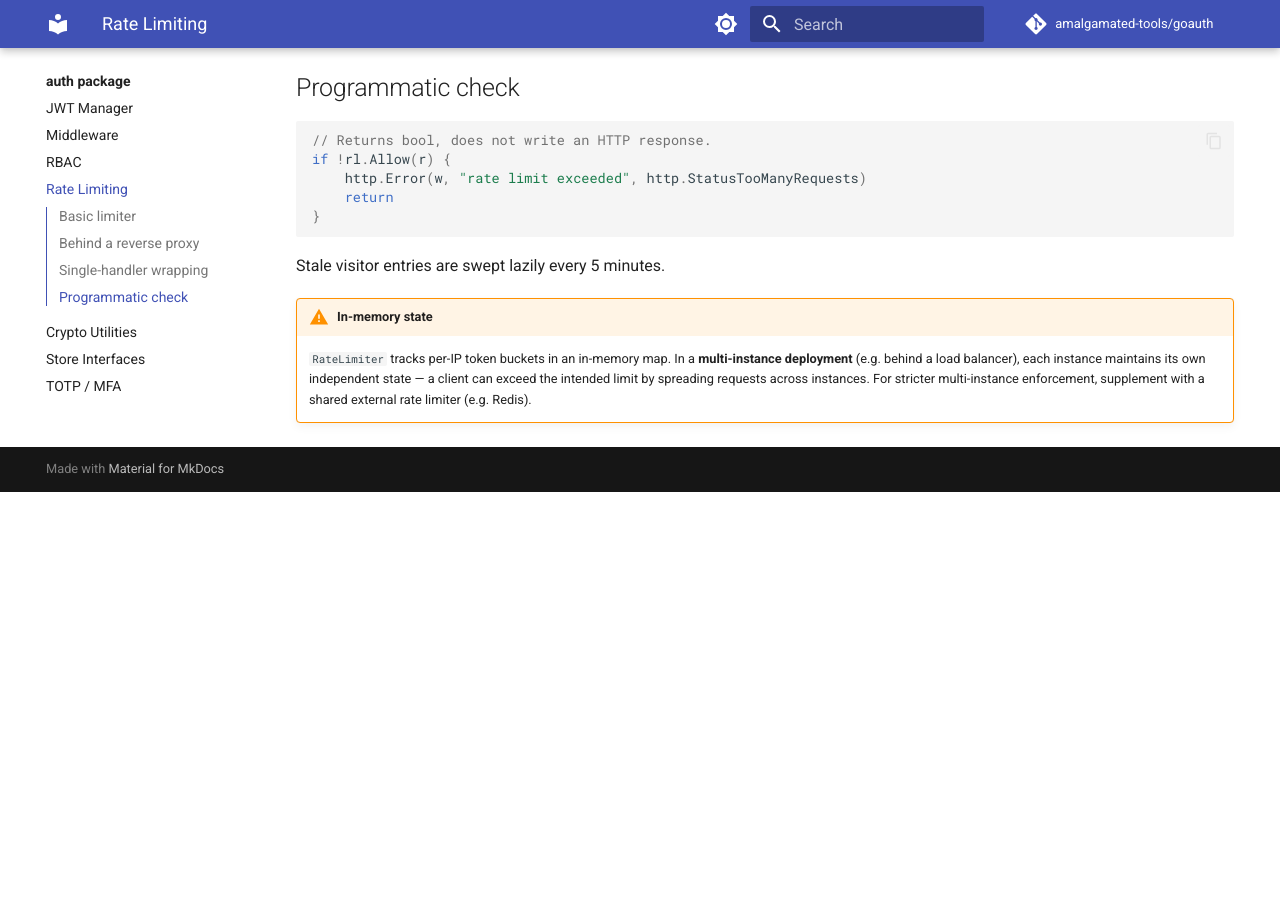
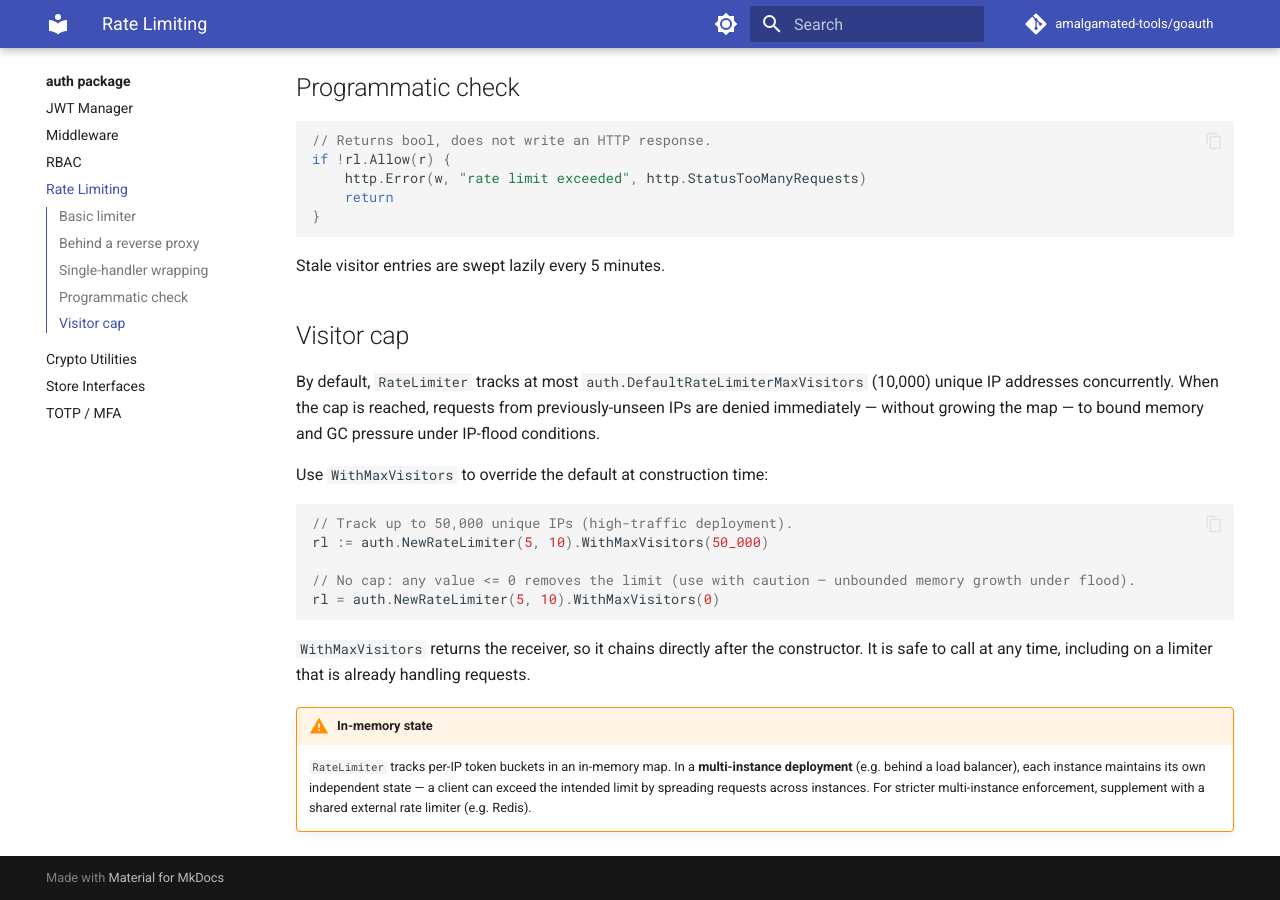
Before and after one commit to amalgamated-tools/goauth, an MkDocs documentation site: the page built from docs/auth/rate-limiting.md, in a window 1280 px wide and 900 px high, scrolled down 855 px. Built offline with MkDocs 1.6.1 and Material for MkDocs 9.7.7, drawn with Linux system fonts in a browser that asks for light colours; comment, search, counter and statistics services are not loaded; before the commit the page ends 1347 px from its top, so only the background shows below that.

Commit message:
docs(auth): document WithMaxVisitors and DefaultRateLimiterMaxVisitors (#216)
* docs(auth): document WithMaxVisitors and DefaultRateLimiterMaxVisitors

Add a new 'Visitor cap' section to rate-limiting.md covering:
- DefaultRateLimiterMaxVisitors (10,000) and its flood-protection semantics
- WithMaxVisitors() for overriding the cap with chaining example
- Clarification of the cap-exceeded behaviour (deny without map growth)

Co-authored-by: Copilot <223556219+Copilot@users.noreply.github.com>

* docs(auth): clarify WithMaxVisitors <= 0 semantics and concurrency safety

Any value <= 0 disables the cap (not only 0), and WithMaxVisitors is
mutex-protected so it is safe to call on a live limiter.

---------

Co-authored-by: github-actions[bot] <41898282+github-actions[bot]@users.noreply.github.com>
Co-authored-by: Copilot <223556219+Copilot@users.noreply.github.com>
Co-authored-by: Patrick Veverka <veverkap@users.noreply.github.com>

````diff
--- a/docs/auth/rate-limiting.md
+++ b/docs/auth/rate-limiting.md
@@ -41,5 +41,21 @@ if !rl.Allow(r) {
 
 Stale visitor entries are swept lazily every 5 minutes.
 
+## Visitor cap
+
+By default, `RateLimiter` tracks at most `auth.DefaultRateLimiterMaxVisitors` (10,000) unique IP addresses concurrently. When the cap is reached, requests from previously-unseen IPs are denied immediately — without growing the map — to bound memory and GC pressure under IP-flood conditions.
+
+Use `WithMaxVisitors` to override the default at construction time:
+
+```go
+// Track up to 50,000 unique IPs (high-traffic deployment).
+rl := auth.NewRateLimiter(5, 10).WithMaxVisitors(50_000)
+
+// No cap: any value <= 0 removes the limit (use with caution — unbounded memory growth under flood).
+rl = auth.NewRateLimiter(5, 10).WithMaxVisitors(0)
+```
+
+`WithMaxVisitors` returns the receiver, so it chains directly after the constructor. It is safe to call at any time, including on a limiter that is already handling requests.
+
 !!! warning "In-memory state"
     `RateLimiter` tracks per-IP token buckets in an in-memory map. In a **multi-instance deployment** (e.g. behind a load balancer), each instance maintains its own independent state — a client can exceed the intended limit by spreading requests across instances. For stricter multi-instance enforcement, supplement with a shared external rate limiter (e.g. Redis).
````
